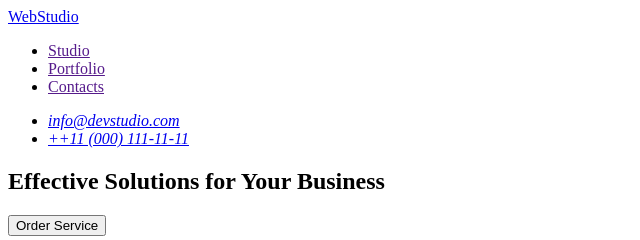
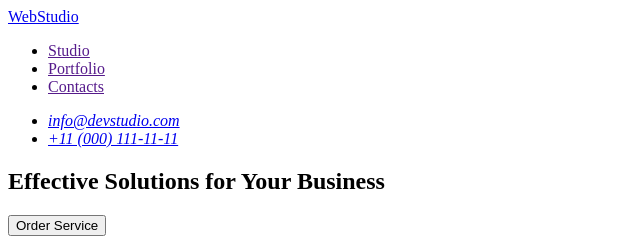
Before and after one commit to Anastas1968/goit-markup-hw-01, a plain HTML site: page index.html in a window 1280 px wide. Shown: the top 240 px of the page, 0-640 px from the left. Drawn offline with Linux system fonts and the light colour scheme.

Commit message:
Update index.html

```diff
--- a/index.html
+++ b/index.html
@@ -20,7 +20,7 @@
         <address>
             <ul>
                 <li><a href="mailto:info@devstudio.com">info@devstudio.com</a></li>
-                <li><a href="tel:+110001111111">++11 (000) 111-11-11</a></li>
+                <li><a href="tel:+110001111111">+11 (000) 111-11-11</a></li>
             </ul>
         </address>
     </header>
```
